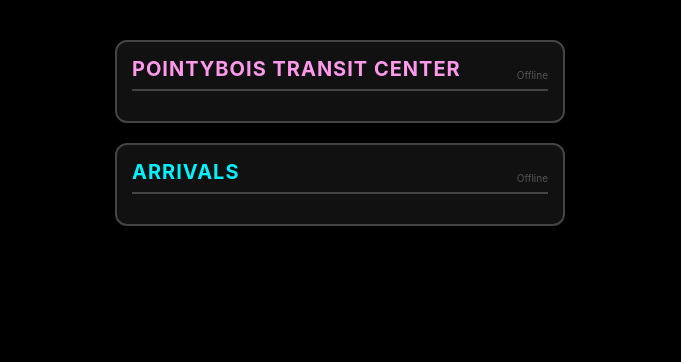
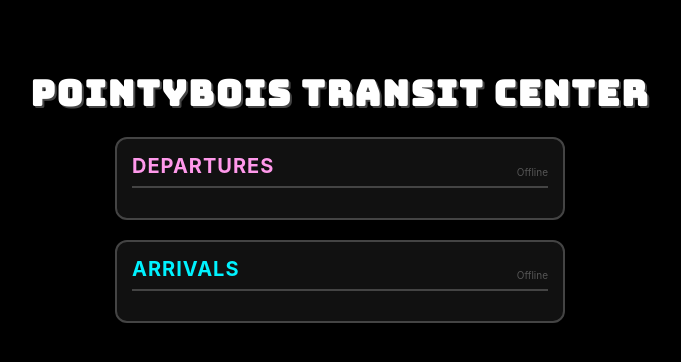
Before and after one commit to mushroomjoey/mushroomjoey.github.io, a plain HTML site: page index.html in a window 1280 px wide. Shown: the whole page, without its empty margins (300-981 px from the left). Drawn offline with Linux system fonts and the light colour scheme; no server answers.

Commit message:
added title

```diff
--- a/index.html
+++ b/index.html
@@ -5,6 +5,7 @@
     <meta charset="UTF-8">
     <meta name="viewport" content="width=device-width, initial-scale=1.0">
     <title>PointyBois Transit Center</title>
+    <link href="https://fonts.googleapis.com/css2?family=Bungee&display=swap" rel="stylesheet">
     <style>
         body {
             background: #000;
@@ -15,6 +16,17 @@
             display: flex;
             flex-direction: column;
             align-items: center;
+        }
+
+        /* NEW HEADING OUTSIDE THE BOXES */
+        .external-heading {
+            font-family: 'Bungee', cursive;
+            color: #fff;
+            font-size: 2.2rem;
+            margin: 30px 0 20px 0;
+            text-align: center;
+            letter-spacing: 2px;
+            text-shadow: 2px 2px 0px #444;
         }
 
         /* Responsive Board Container */
@@ -41,7 +53,7 @@
         .header h1 { margin: 0; font-size: 1.1rem; text-transform: uppercase; letter-spacing: 1px; }
 
         /* Themes */
-        .sb-theme { color: #FF99EB; } /* Pink */
+        .sb-theme { color: #FF99EB; } /* Pink - Changed to "departures" below */
         .nb-theme { color: #00f2ff; } /* Cyan */
 
         .arrival-row {
@@ -52,7 +64,6 @@
             border-bottom: 1px solid #222;
         }
 
-        /* Unified Fixed-Width Badge */
         .route-num {
             width: 50px;
             height: 32px;
@@ -103,9 +114,11 @@
 </head>
 <body>
 
+<h1 class="external-heading">pointybois transit center</h1>
+
 <div class="board">
     <div class="header">
-        <h1 class="sb-theme">PointyBois Transit Center</h1>
+        <h1 class="sb-theme">departures</h1>
         <div id="status-sb" class="status-text">Connecting...</div>
     </div>
     <div id="arrivals-sb"></div>
@@ -120,6 +133,7 @@
 </div>
 
 <script>
+// Logic remains identical to your original code
 const STOPS = ["1_40056", "1_28680", "1_28030"];
 const API_KEY = "7c2e64a9-b866-4aea-8949-69f79fae05e9";
 
@@ -148,14 +162,12 @@ async function updateAllStops() {
                 if (timeMs >= (now - 60000) && timeMs <= twentyMinsFromNow) {
                     let headsign = bus.tripHeadsign.toUpperCase();
 
-                    // Clean D-Line Destination
                     if (headsign.includes("DOWNTOWN SEATTLE") && headsign.includes("UPTOWN")) {
                         headsign = "DOWNTOWN SEATTLE";
                     }
 
                     const isNorthbound = headsign.includes("CROWN HILL") || headsign.includes("CARKEEK");
 
-                    // Badge Cleanup: "D LINE" -> "D"
                     let routeDisplay = bus.routeShortName.toUpperCase();
                     if (routeDisplay.includes("D LINE")) {
                         routeDisplay = "D";
@@ -189,8 +201,6 @@ async function updateAllStops() {
             } else {
                 list.forEach(bus => {
                     const mins = Math.round((bus.time - now) / 60000);
-
-                    // Style logic: Theme color or Gray if Southbound <= 5
                     let colorStyle = `color: ${themeColor};`;
                     const minuteClass = (isSouthbound && mins <= 5) ? "too-late-mins" : "";
                     if (minuteClass !== "") colorStyle = "";
@@ -219,9 +229,7 @@ async function updateAllStops() {
             }
         };
 
-        // Render Southbound (Pink)
         renderList(sbArrivals, 'arrivals-sb', 'No Southbound buses.', false, true, '#FF99EB');
-        // Render Northbound (Cyan)
         renderList(nbArrivals, 'arrivals-nb', 'No Northbound arrivals.', true, false, '#00f2ff');
 
         const timestamp = "LIVE: " + new Date().toLocaleTimeString([], {hour: '2-digit', minute:'2-digit'});
```
